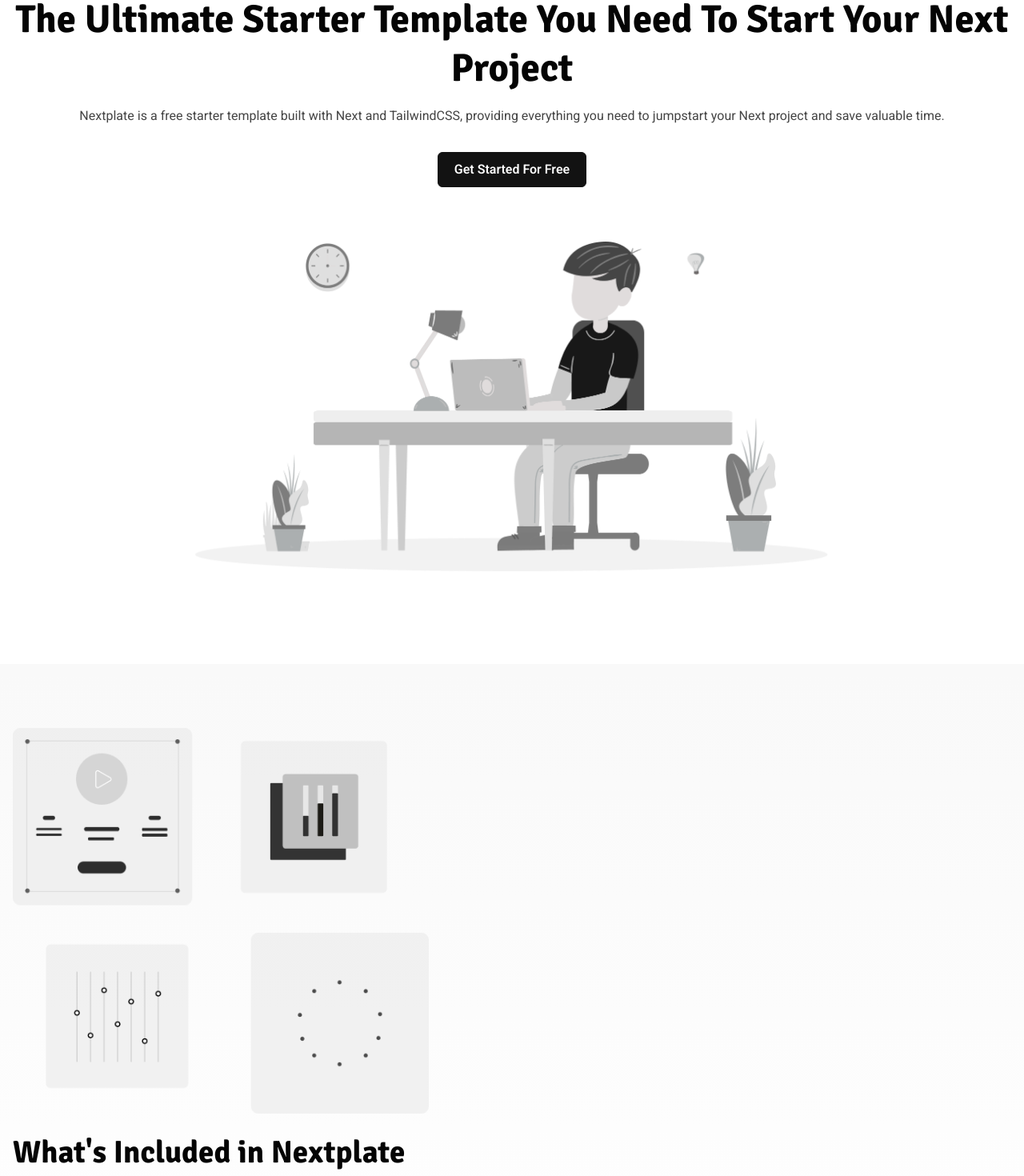
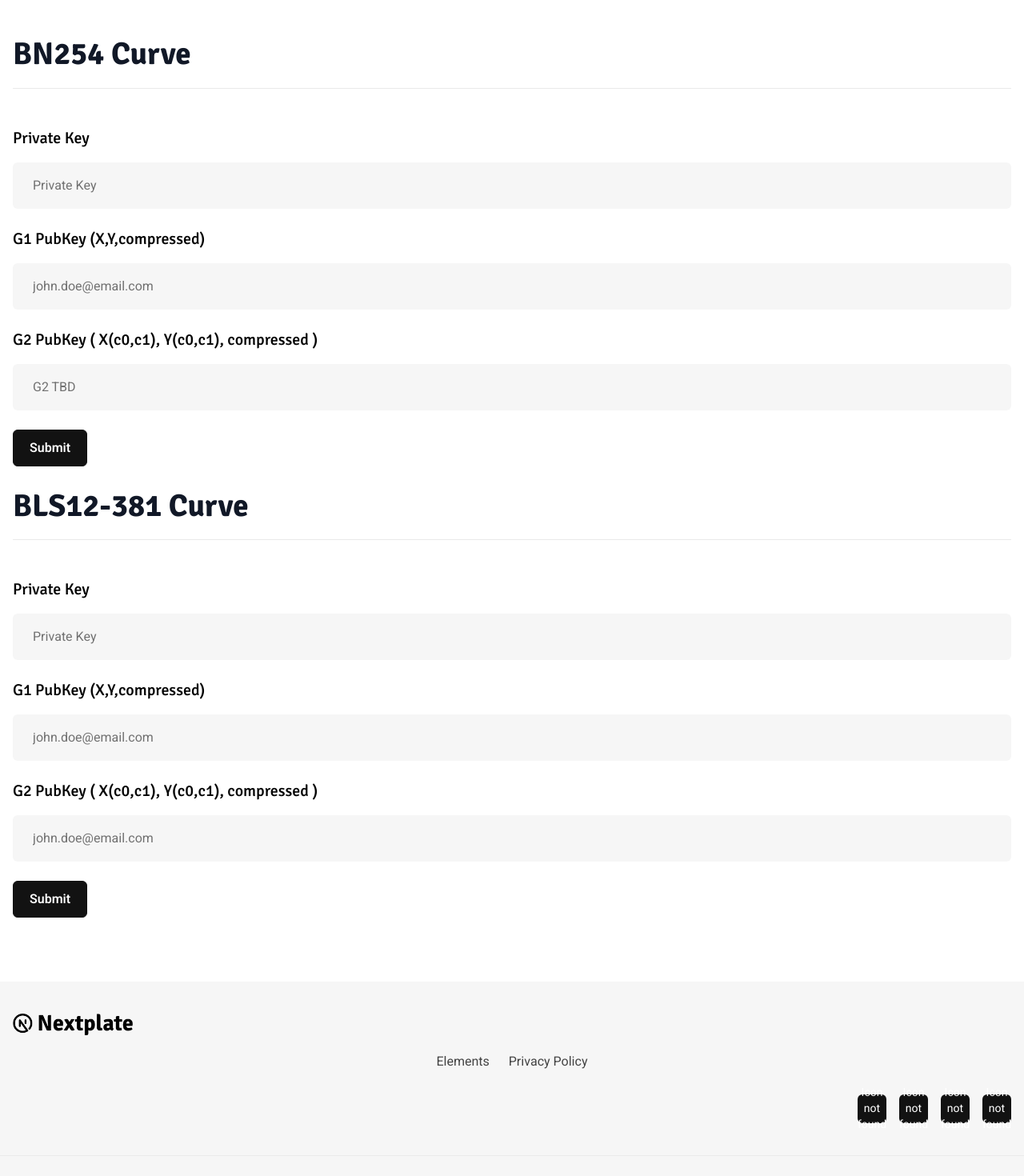
Before and after one commit to anupsv/bls-online, a Next.js app: page / in a window 1280 px wide. Shown: the part 160-1630 px from the top of the page at 80% size. Built offline with nearby package versions, Linux system fonts and the light colour scheme; what tailwind-bootstrap-grid would draw is missing.

Commit message:
changes.

```diff
--- a/package.json
+++ b/package.json
@@ -19,6 +19,7 @@
     "node": ">=18.0.0"
   },
   "dependencies": {
+    "@noble/curves": "^1.2.0",
     "date-fns": "^2.30.0",
     "date-fns-tz": "^2.0.0",
     "disqus-react": "^1.1.5",
--- a/src/app/page.tsx
+++ b/src/app/page.tsx
@@ -1,3 +1,5 @@
+"use client";
+
 import ImageFallback from "@/helpers/ImageFallback";
 import { getListPage } from "@/lib/contentParser";
 import { markdownify } from "@/lib/utils/textConverter";
@@ -6,114 +8,265 @@ import SeoMeta from "@/partials/SeoMeta";
 import Testimonials from "@/partials/Testimonials";
 import { Button, Feature } from "@/types";
 import { FaCheck } from "react-icons/fa/index.js";
+import { bls12_381 } from '@noble/curves/bls12-381';
+import { bn254 } from '@noble/curves/bn254';
+import {KeyboardEvent, useState} from "react";
+import { bytesToHex, hexToBytes, concatBytes, utf8ToBytes, numberToHexUnpadded } from '@noble/curves/abstract/utils';
+import {bls} from "@noble/curves/abstract/bls";
+
 
 const Home = () => {
-  const homepage = getListPage("homepage/_index.md");
-  const testimonial = getListPage("sections/testimonial.md");
-  const callToAction = getListPage("sections/call-to-action.md");
-  const { frontmatter } = homepage;
-  const {
-    banner,
-    features,
-  }: {
-    banner: { title: string; image: string; content?: string; button?: Button };
-    features: Feature[];
-  } = frontmatter;
+  const [pk, setPk] = useState("");
+  const [g1, setG1] = useState("");
+  const [g2, setG2] = useState("");
+
+  const [pkBn, setPkBn] = useState("");
+  const [g1Bn, setG1Bn] = useState("");
+  const [g2Bn, setG2Bn] = useState("");
+
+  const runBn254 = () => {
+    const privateKey = bn254.utils.randomPrivateKey()
+    setPkBn(`0x${bytesToHex(privateKey)}`)
+    const publicKeyG1 = bn254.ProjectivePoint.fromPrivateKey(privateKey)
+    // const publicKeyG2 = bls12_381.G2.ProjectivePoint.fromPrivateKey(privateKey);
+    setG1Bn(JSON.stringify({x: bnToHex(publicKeyG1.x), y: bnToHex(publicKeyG1.y), compressed: `0x${publicKeyG1.toHex(true)}`}))
+    // setG2(JSON.stringify({
+    //   x: {
+    //     c0: bnToHex(publicKeyG2.x.c0),
+    //     c1: bnToHex(publicKeyG2.x.c1),
+    //   },
+    //   y: {
+    //     c0: bnToHex(publicKeyG2.y.c0),
+    //     c1: bnToHex(publicKeyG2.y.c1),
+    //   },
+    //   compressed: `0x${publicKeyG2.toHex(true)}`}
+    // ))
+  };
+
+  const runBls12381 = () => {
+    const privateKey = bls12_381.utils.randomPrivateKey();
+    setPk(`0x${bytesToHex(privateKey)}`)
+    const publicKeyG1 = bls12_381.G1.ProjectivePoint.fromPrivateKey(privateKey);
+    const publicKeyG2 = bls12_381.G2.ProjectivePoint.fromPrivateKey(privateKey);
+    setG1(JSON.stringify({x: bnToHex(publicKeyG1.x), y: bnToHex(publicKeyG1.y), compressed: `0x${publicKeyG1.toHex(true)}`}))
+    setG2(JSON.stringify({
+      x: {
+        c0: bnToHex(publicKeyG2.x.c0),
+        c1: bnToHex(publicKeyG2.x.c1),
+      },
+      y: {
+        c0: bnToHex(publicKeyG2.y.c0),
+        c1: bnToHex(publicKeyG2.y.c1),
+      },
+      compressed: `0x${publicKeyG2.toHex(true)}`}
+    ))
+  };
+
+  const bnToHex = (bn: bigint) => {
+    let hex = bn.toString(16);
+    if (hex.length % 2) {
+      hex = '0' + hex;
+    }
+    return `0x${hex}`;
+  }
 
   return (
-    <>
-      <SeoMeta />
-      <section className="section pt-14">
+    <section className="section-sm">
       <div className="container">
-          <div className="row justify-center">
-            <div className="mb-16 text-center lg:col-7">
-              <h1
-                className="mb-4"
-                dangerouslySetInnerHTML={markdownify(banner.title)}
-              />
-              <p
-                className="mb-8"
-                dangerouslySetInnerHTML={markdownify(banner.content ?? "")}
-              />
-              {banner.button!.enable && (
-                <a className="btn btn-primary" href={banner.button!.link}>
-                  {banner.button!.label}
-                </a>
-              )}
-            </div>
-            {banner.image && (
-              <div className="col-12">
-                <ImageFallback
-                  src={banner.image}
-                  className="mx-auto"
-                  width="800"
-                  height="420"
-                  alt="banner image"
-                  priority
+        <div className="row">
+          <div className="mx-auto md:col-10 lg:col-6">
+            <div className={"content"}>
+                <h2 className="mb-4">BN254 Curve</h2>
+                <hr/>
+                <div className="mb-6">
+                  <label htmlFor="pkBn" className="form-label">
+                    Private Key
+                  </label>
+                  <input
+                    id="pkBn"
+                    name="pkBn"
+                    value={pkBn}
+                    className="form-input"
+                    readOnly={true}
+                    placeholder="Private Key"
+                    type="text"
                   />
                 </div>
-            )}
+                <div className="mb-6">
+                  <label htmlFor="g1Bn" className="form-label">
+                    G1 PubKey (X,Y,compressed)
+                  </label>
+                  <input
+                    id="g1Bn"
+                    name="g1Bn"
+                    value={g1Bn}
+                    className="form-input"
+                    placeholder="john.doe@email.com"
+                    type="email"
+                  />
+                </div>
+                <div className="mb-6">
+                  <label htmlFor="g2Bn" className="form-label">
+                    G2 PubKey ( X(c0,c1), Y(c0,c1), compressed )
+                  </label>
+                  <input
+                    id="g2Bn"
+                    name="g2Bn"
+                    className="form-input"
+                    placeholder="G2 TBD"
+                    type="email"
+                  />
+                </div>
+                <button type="submit" className="btn btn-primary" onClick={() => runBn254()}>
+                  Submit
+                </button>
             </div>
           </div>
-      </section>
 
-      {features.map((feature, index: number) => (
-        <section
-          key={index}
-          className={`section-sm ${index % 2 === 0 && "bg-gradient"}`}
-        >
-          <div className="container">
-            <div className="row items-center justify-between">
-              <div
-                className={`mb:md-0 mb-6 md:col-5 ${
-                  index % 2 !== 0 && "md:order-2"
-                }`}
-              >
-                <ImageFallback
-                  src={feature.image}
-                  height={480}
-                  width={520}
-                  alt={feature.title}
+          <div className="mx-auto md:col-10 lg:col-6">
+            <div className={"content"}>
+              <h2 className="mb-4">BLS12-381 Curve</h2>
+              <hr/>
+              <div className="mb-6">
+                <label htmlFor="pk" className="form-label">
+                  Private Key
+                </label>
+                <input
+                  id="pk"
+                  name="name"
+                  value={pk}
+                  className="form-input"
+                  readOnly={true}
+                  placeholder="Private Key"
+                  type="text"
                 />
               </div>
-              <div
-                className={`md:col-7 lg:col-6 ${
-                  index % 2 !== 0 && "md:order-1"
-                }`}
-              >
-                <h2
-                  className="mb-4"
-                  dangerouslySetInnerHTML={markdownify(feature.title)}
+              <div className="mb-6">
+                <label htmlFor="g1" className="form-label">
+                  G1 PubKey (X,Y,compressed)
+                </label>
+                <input
+                  id="g1"
+                  name="g1"
+                  value={g1}
+                  className="form-input"
+                  placeholder="john.doe@email.com"
+                  type="email"
                 />
-                <p
-                  className="mb-8 text-lg"
-                  dangerouslySetInnerHTML={markdownify(feature.content)}
+              </div>
+              <div className="mb-6">
+                <label htmlFor="g2" className="form-label">
+                  G2 PubKey ( X(c0,c1), Y(c0,c1), compressed )
+                </label>
+                <input
+                  id="g2"
+                  name="g2"
+                  value={g2}
+                  className="form-input"
+                  placeholder="john.doe@email.com"
+                  type="email"
                 />
-                <ul>
-                  {feature.bulletpoints.map((bullet: string) => (
-                    <li className="relative mb-4 pl-6" key={bullet}>
-                      <FaCheck className={"absolute left-0 top-1.5"} />
-                      <span dangerouslySetInnerHTML={markdownify(bullet)} />
-                    </li>
-                  ))}
-                </ul>
-                {feature.button.enable && (
-                  <a
-                    className="btn btn-primary mt-5"
-                    href={feature.button.link}
-                  >
-                    {feature.button.label}
-                  </a>
-                )}
+              </div>
+              <button type="submit" className="btn btn-primary" onClick={() => runBls12381()}>
+                Submit
+              </button>
+            </div>
           </div>
         </div>
       </div>
     </section>
-      ))}
-
-      <Testimonials data={testimonial} />
-      <CallToAction data={callToAction} />
-    </>
+    // <>
+    //   <section className="section pt-14">
+    //     <div className="container">
+    //       <div className="row justify-center">
+    //         <div className="mb-16 text-center lg:col-7">
+    //           <h1
+    //             className="mb-4"
+    //             dangerouslySetInnerHTML={markdownify(banner.title)}
+    //           />
+    //           <p
+    //             className="mb-8"
+    //             dangerouslySetInnerHTML={markdownify(banner.content ?? "")}
+    //           />
+    //           {banner.button!.enable && (
+    //             <a className="btn btn-primary" href={banner.button!.link}>
+    //               {banner.button!.label}
+    //             </a>
+    //           )}
+    //         </div>
+    //         {banner.image && (
+    //           <div className="col-12">
+    //             <ImageFallback
+    //               src={banner.image}
+    //               className="mx-auto"
+    //               width="800"
+    //               height="420"
+    //               alt="banner image"
+    //               priority
+    //             />
+    //           </div>
+    //         )}
+    //       </div>
+    //     </div>
+    //   </section>
+    //
+    //   {features.map((feature, index: number) => (
+    //     <section
+    //       key={index}
+    //       className={`section-sm ${index % 2 === 0 && "bg-gradient"}`}
+    //     >
+    //       <div className="container">
+    //         <div className="row items-center justify-between">
+    //           <div
+    //             className={`mb:md-0 mb-6 md:col-5 ${
+    //               index % 2 !== 0 && "md:order-2"
+    //             }`}
+    //           >
+    //             <ImageFallback
+    //               src={feature.image}
+    //               height={480}
+    //               width={520}
+    //               alt={feature.title}
+    //             />
+    //           </div>
+    //           <div
+    //             className={`md:col-7 lg:col-6 ${
+    //               index % 2 !== 0 && "md:order-1"
+    //             }`}
+    //           >
+    //             <h2
+    //               className="mb-4"
+    //               dangerouslySetInnerHTML={markdownify(feature.title)}
+    //             />
+    //             <p
+    //               className="mb-8 text-lg"
+    //               dangerouslySetInnerHTML={markdownify(feature.content)}
+    //             />
+    //             <ul>
+    //               {feature.bulletpoints.map((bullet: string) => (
+    //                 <li className="relative mb-4 pl-6" key={bullet}>
+    //                   <FaCheck className={"absolute left-0 top-1.5"} />
+    //                   <span dangerouslySetInnerHTML={markdownify(bullet)} />
+    //                 </li>
+    //               ))}
+    //             </ul>
+    //             {feature.button.enable && (
+    //               <a
+    //                 className="btn btn-primary mt-5"
+    //                 href={feature.button.link}
+    //               >
+    //                 {feature.button.label}
+    //               </a>
+    //             )}
+    //           </div>
+    //         </div>
+    //       </div>
+    //     </section>
+    //   ))}
+    //
+    //   <Testimonials data={testimonial} />
+    //   <CallToAction data={callToAction} />
+    // </>
   );
 };
 
```
Also changed, not shown: 1 other file (tests, documents, lock files or other folders). Lines whose indentation alone changed are shown as unchanged.
